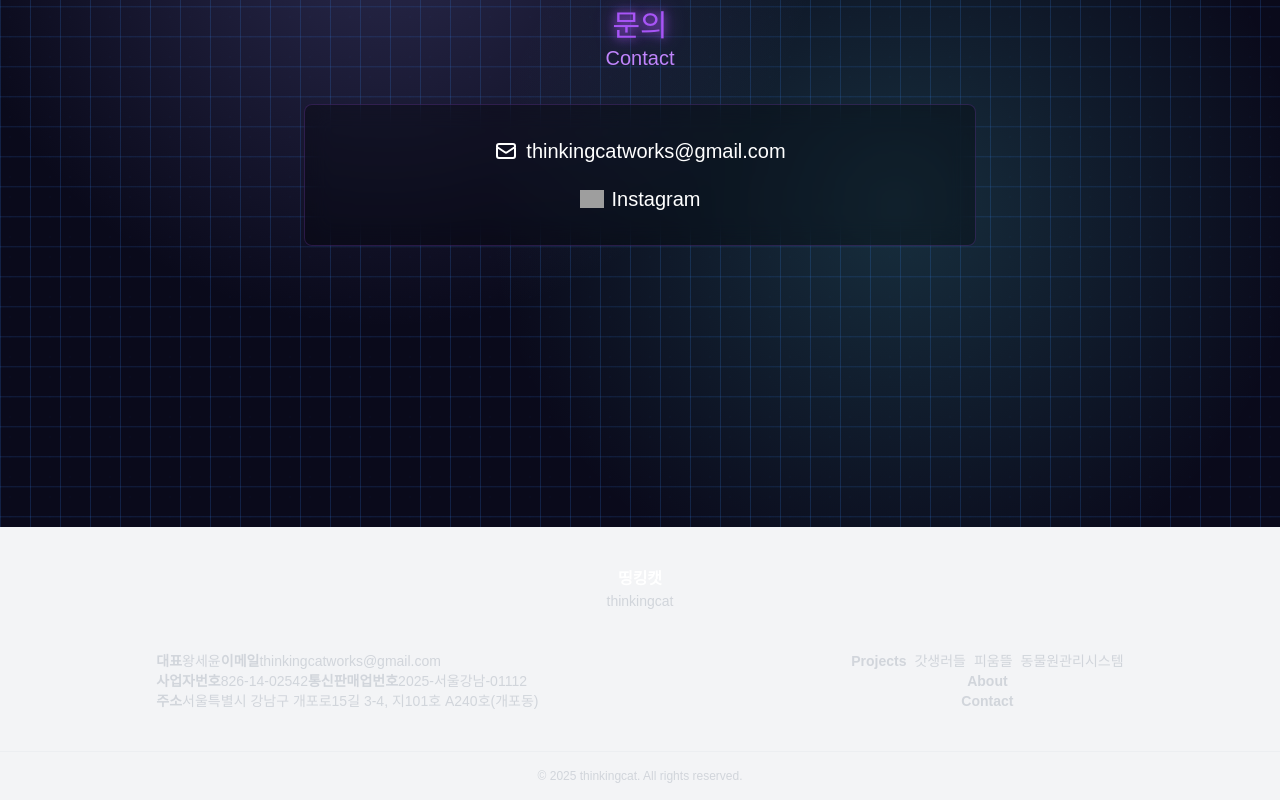
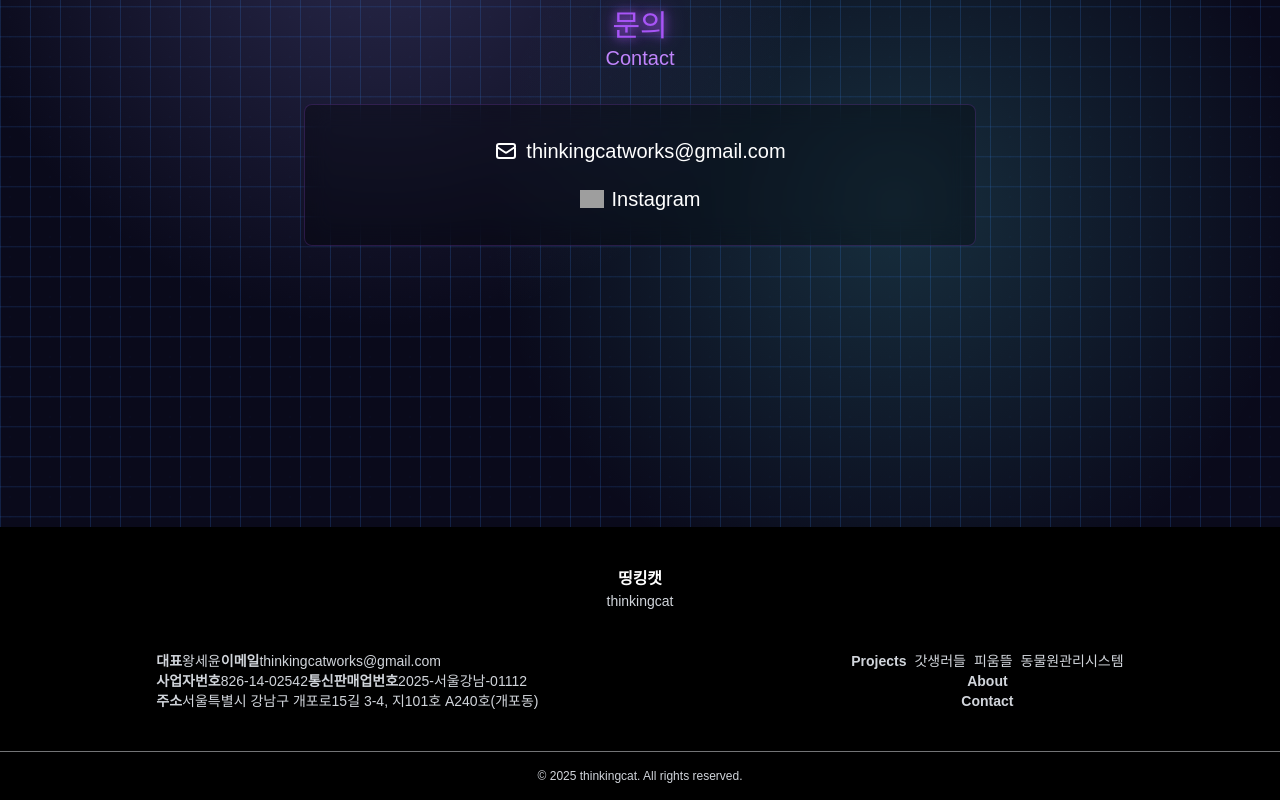
Before and after one commit to Yoon79/thinkingcat, a Next.js app: page / in a window 1280 px wide. Shown: the part 2969-3769 px from the top of the page. Built offline with nearby package versions, Linux system fonts and the light colour scheme; grey boxes are pictures that could not be loaded; a web font is replaced by a local one.

Commit message:
Update Footer.tsx

```diff
--- a/Components/Footer.tsx
+++ b/Components/Footer.tsx
@@ -4,7 +4,7 @@ import { FaFacebook, FaTwitter, FaInstagram, FaLinkedin } from 'react-icons/fa';
 
 const Footer: React.FC = () => {
     return (
-        <footer className="relative z-10 bg-gray-900 text-white text-center">
+        <footer className="relative z-10 bg-black opacity-80 text-white text-center">
             <div className="mx-auto sm:ml-10">
                 <div className="pt-10 pb-10 sm:flex sm:justify-start">
                     <div className="text-base font-bold">띵킹캣</div>
```
